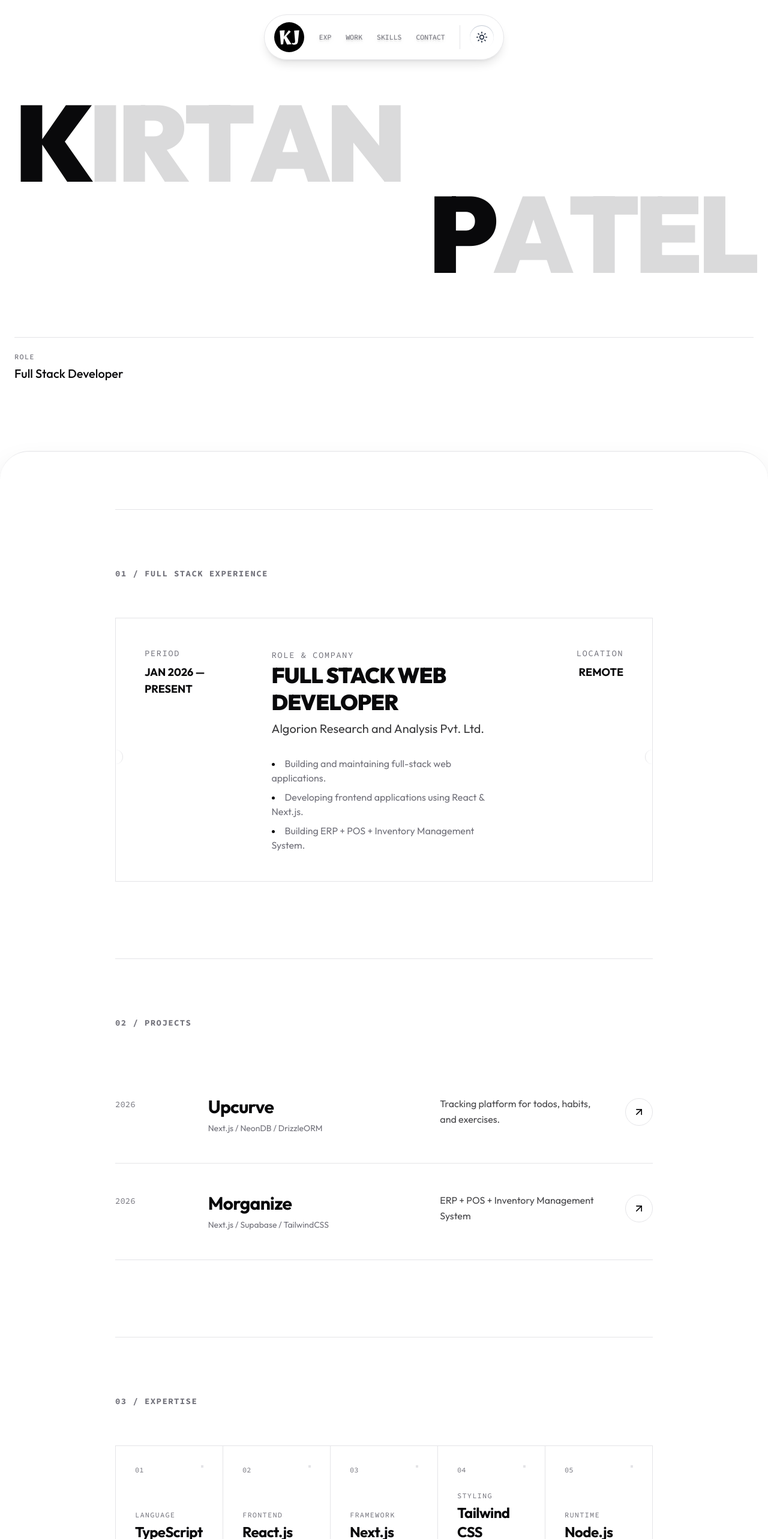
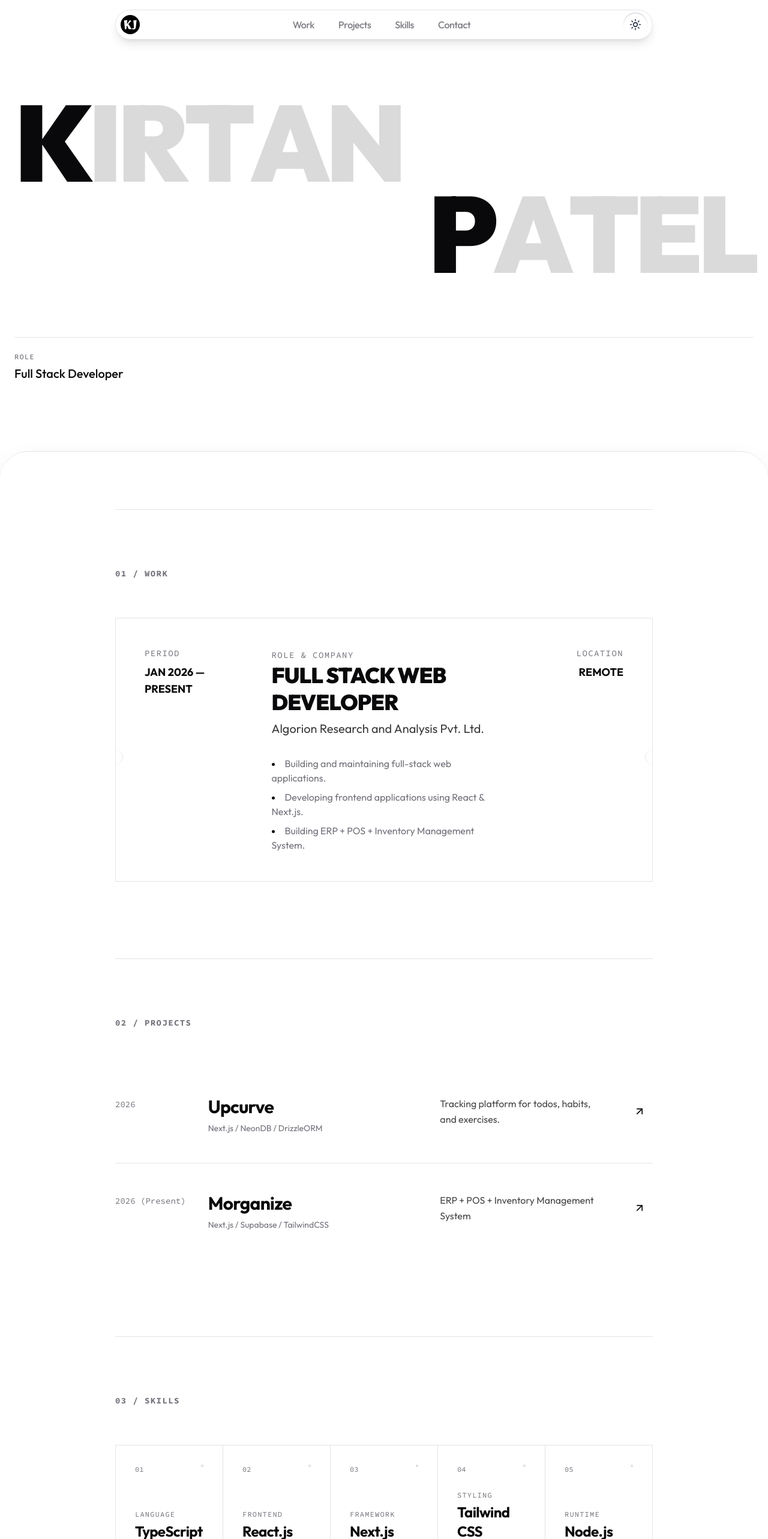
Before and after one commit to kirtanpatel01/kjpatel, a Next.js app: page / in a window 1280 px wide. Shown: the top 2566 px of the page at 60% size. Built offline with nearby package versions, Linux system fonts and the light colour scheme.

Commit message:
remove unnecessary code

```diff
--- a/app/globals.css
+++ b/app/globals.css
@@ -35,8 +35,8 @@
   --card-foreground: #09090b;
   --popover: #ffffff;
   --popover-foreground: #09090b;
-  --primary: #09090b;
-  --primary-foreground: #ffffff;
+  --primary: #ccff00;
+  --primary-foreground: #000000;
   --secondary: #f4f4f5; /* Zinc 100 */
   --secondary-foreground: #18181b; /* Zinc 900 */
   --muted: #f4f4f5;
@@ -59,7 +59,7 @@
   --card-foreground: #ffffff;
   --popover: #09090b;
   --popover-foreground: #ffffff;
-  --primary: #ffffff;
+  --primary: #adcf22;
   --primary-foreground: #09090b;
   --secondary: #27272a; /* Zinc 800 */
   --secondary-foreground: #ffffff;
--- a/components/cursor.tsx
+++ b/components/cursor.tsx
@@ -44,7 +44,7 @@ export default function Cursor() {
 
   return (
     <motion.div
-      className="fixed top-0 left-0 w-4 h-4 rounded-full bg-[#ccff00] pointer-events-none z-[9999]"
+      className="fixed top-0 left-0 w-4 h-4 rounded-full bg-primary pointer-events-none z-[9999]"
       style={{
         translateX: cursorX,
         translateY: cursorY,
--- a/components/experience.tsx
+++ b/components/experience.tsx
@@ -79,9 +79,9 @@ const ExperienceItem = ({ exp }: { exp: typeof experiences[0] }) => {
 
 export default function Experience() {
   return (
-    <section id="experience" className="py-24 border-t border-border">
+    <section id="work" className="py-24 border-t border-border">
       <div className="flex items-baseline justify-between mb-16">
-        <h2 className="text-sm font-mono uppercase tracking-widest text-muted-foreground">01 / Full Stack Experience</h2>
+        <h2 className="text-sm font-mono uppercase tracking-widest text-muted-foreground">01 / Work</h2>
       </div>
 
       <div className="flex flex-col">
--- a/components/footer.tsx
+++ b/components/footer.tsx
@@ -8,19 +8,15 @@ export default function Footer() {
   };
 
   return (
-    <footer className="py-8 border-t border-border flex flex-col md:flex-row justify-between items-center gap-4 text-xs font-mono uppercase tracking-widest text-muted-foreground">
-      <div className="flex gap-4">
-         <span>© {new Date().getFullYear()} KJ_Patel</span>
-         <span>•</span>
-         <span>Vadodara, Gujarat, IN</span>
-      </div>
+    <footer className="py-8 border-t border-border flex flex-col md:flex-row justify-between items-start gap-4 text-xs font-mono tracking-widest text-muted-foreground">
+      <span>Built with ❤️ by Kirtan Patel</span>
 
       <button
         onClick={scrollToTop}
-        className="flex items-center gap-2 hover:text-foreground transition-colors group"
+        className="flex items-center gap-2 hover:text-foreground transition-colors cursor-pointer"
       >
         Back to Top
-        <ArrowUp className="w-3 h-3 group-hover:-translate-y-1 transition-transform" />
+        <ArrowUp className="w-3 h-3" />
       </button>
     </footer>
   );
--- a/components/header.tsx
+++ b/components/header.tsx
@@ -1,35 +1,40 @@
 "use client";
+
 import React from "react";
 import Link from "next/link";
 import { ModeToggle } from "./mode-toggle";
 import { motion } from "motion/react";
 import Image from "next/image";
 
+const navItems = [
+  { name: "Work", href: "#work" },
+  { name: "Projects", href: "#projects" },
+  { name: "Skills", href: "#skills", hiddenOnMobile: true },
+  { name: "Contact", href: "#contact" },
+];
+
 export default function Header() {
   return (
-    <motion.header
-      // Removed animation for visual consistency and LCP
-      className="fixed top-6 left-0 right-0 z-50 flex justify-center pointer-events-none"
-    >
-      <div className="pointer-events-auto flex items-center gap-6 px-4 py-3 rounded-full bg-background/80 backdrop-blur-md border border-border shadow-lg transition-transform hover:scale-105 duration-300">
+    <div className="max-w-4xl mx-auto fixed top-4 left-0 right-0 z-50 flex items-center justify-between gap-6 rounded-full bg-background/80 backdrop-blur-md border border-border shadow-lg transition-transform duration-300 px-2 py-1">
 
-          {/* Logo / Home */}
-          <Link href="/">
-            <Image src="/logo.svg" alt="KJ_Patel" width={50} height={50} />
+      <Link href="/">
+        <Image src="/logo.svg" alt="KJ_Patel" width={32} height={32} />
+      </Link>
+
+      <nav className="flex items-center gap-6 text-muted-foreground">
+        {navItems.map((item) => (
+          <Link
+            key={item.name}
+            href={item.href}
+            className={`hover:text-primary transition-colors text-shadow-black/5 text-shadow-md tracking-tight px-2 py-1 ${item.hiddenOnMobile ? "hidden sm:block" : ""
+              }`}
+          >
+            {item.name}
           </Link>
+        ))}
+      </nav>
 
-          {/* Nav Links */}
-          <nav className="flex items-center gap-6 text-xs font-mono uppercase tracking-widest text-muted-foreground">
-            <Link href="#experience" className="hover:text-[#ccff00] transition-colors text-shadow-black/10 text-shadow-lg tracking-tight">Exp</Link>
-            <Link href="#projects" className="hover:text-[#ccff00] transition-colors text-shadow-black/10 text-shadow-lg tracking-tight">Work</Link>
-            <Link href="#skills" className="hover:text-[#ccff00] transition-colors hidden sm:block text-shadow-black/10 text-shadow-lg tracking-tight">Skills</Link>
-            <Link href="#contact" className="hover:text-[#ccff00] transition-colors text-shadow-black/10 text-shadow-lg tracking-tight">Contact</Link>
-          </nav>
-
-          <div className="pl-2 sm:pl-4 border-l border-border">
-             <ModeToggle />
-          </div>
-      </div>
-    </motion.header>
+      <ModeToggle />
+    </div>
   );
 }
--- a/components/hero.tsx
+++ b/components/hero.tsx
@@ -12,7 +12,7 @@ const Word = ({ text, solidIndices }: { text: string; solidIndices: number[] })
           className={`transition-all duration-700 ${
              solidIndices.includes(i)
              ? "text-foreground" // Solid key char
-             : "text-foreground/15 hover:text-[#ccff00]" // Hover turns Neon Lime
+             : "text-foreground/15 hover:text-primary" // Hover turns Neon Lime
           }`}
         >
           {char}
--- a/components/projects.tsx
+++ b/components/projects.tsx
@@ -39,7 +39,7 @@ const ProjectItem = ({ project }: { project: Project }) => {
     <div
       ref={ref}
       onMouseLeave={handleMouseLeave}
-      className="group relative grid grid-cols-1 md:grid-cols-12 gap-y-4 md:gap-8 py-12 border-b border-border transition-colors hover:bg-secondary/20"
+      className="group relative grid grid-cols-1 md:grid-cols-12 gap-y-4 md:gap-8 py-12 transition-colors hover:bg-secondary/20"
     >
       <div className="md:col-span-2 text-sm font-mono text-muted-foreground pt-1">
         {project.year}
@@ -64,7 +64,7 @@ const ProjectItem = ({ project }: { project: Project }) => {
               target="_blank"
               rel="noopener noreferrer"
               onMouseMove={handleMouseMove}
-              className="relative p-3 rounded-full border border-border bg-background flex items-center justify-center overflow-hidden hover:bg-[#ccff00] hover:text-black transition-colors"
+              className="relative p-3 rounded-full bg-background flex items-center justify-center overflow-hidden hover:bg-primary hover:text-black transition-colors"
             >
               <ArrowUpRight className="w-5 h-5 relative z-10" />
             </Link>
@@ -88,7 +88,7 @@ export default function Projects() {
       description: "ERP + POS + Inventory Management System",
       tech: "Next.js / Supabase / TailwindCSS ",
       link: "#",
-      year: "2026"
+      year: "2026 (Present)"
     },
   ];
 
@@ -98,7 +98,7 @@ export default function Projects() {
         <div className="flex items-baseline justify-between">
            <h2 className="text-sm font-mono uppercase tracking-widest text-muted-foreground">02 / Projects</h2>
         </div>
-        <div className="flex flex-col">
+        <div className="flex flex-col divide-y divide-border">
           {projects.map((project, index) => (
             <ProjectItem key={index} project={project} />
           ))}
--- a/components/skills.tsx
+++ b/components/skills.tsx
@@ -17,14 +17,14 @@ export default function Skills() {
   return (
     <section id="skills" className="py-24 border-t border-border">
       <div className="mb-16">
-        <h2 className="text-sm font-mono uppercase tracking-widest text-muted-foreground">03 / Expertise</h2>
+        <h2 className="text-sm font-mono uppercase tracking-widest text-muted-foreground">03 / Skills</h2>
       </div>
 
       <div className="grid grid-cols-1 md:grid-cols-2 lg:grid-cols-5 border-l border-t border-border">
         {skills.map((skill, index) => (
           <div
             key={skill.name}
-            className="group relative h-48 border-r border-b border-border p-8 flex flex-col justify-between cursor-default overflow-hidden hover:bg-[#ccff00] transition-colors duration-300"
+            className="group relative h-48 border-r border-b border-border p-8 flex flex-col justify-between cursor-default overflow-hidden hover:bg-primary transition-colors duration-300"
           >
             <div className="flex justify-between items-start">
               <span className="text-xs font-mono text-muted-foreground group-hover:text-black transition-colors">
```
Also changed, not shown: components/contact.tsx (+11 -11 lines).
